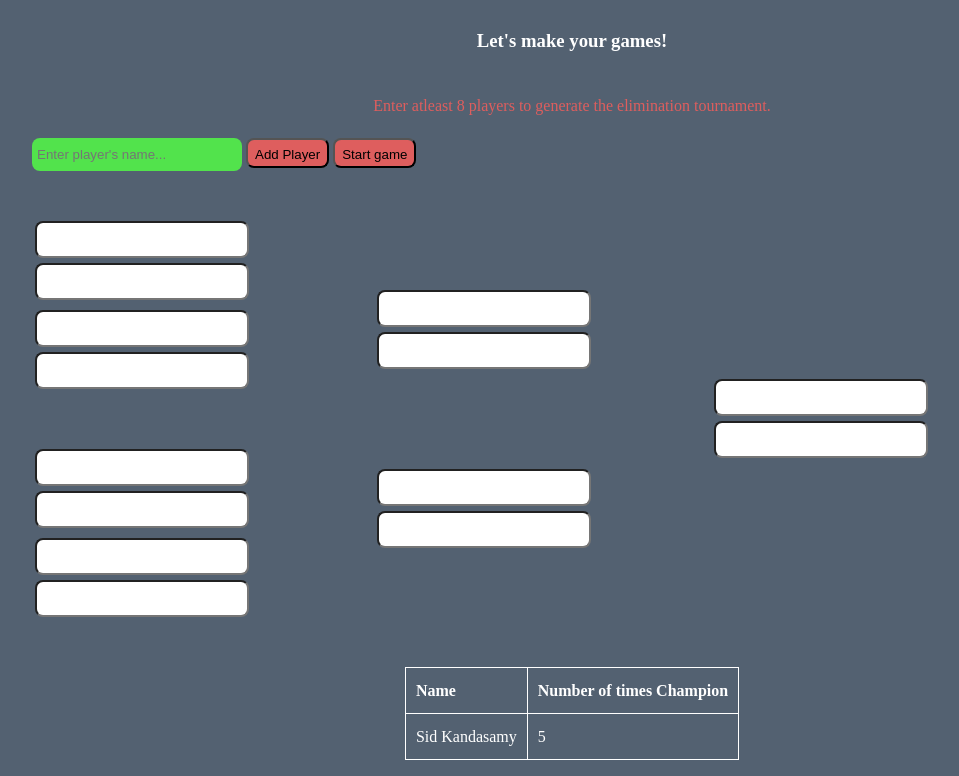
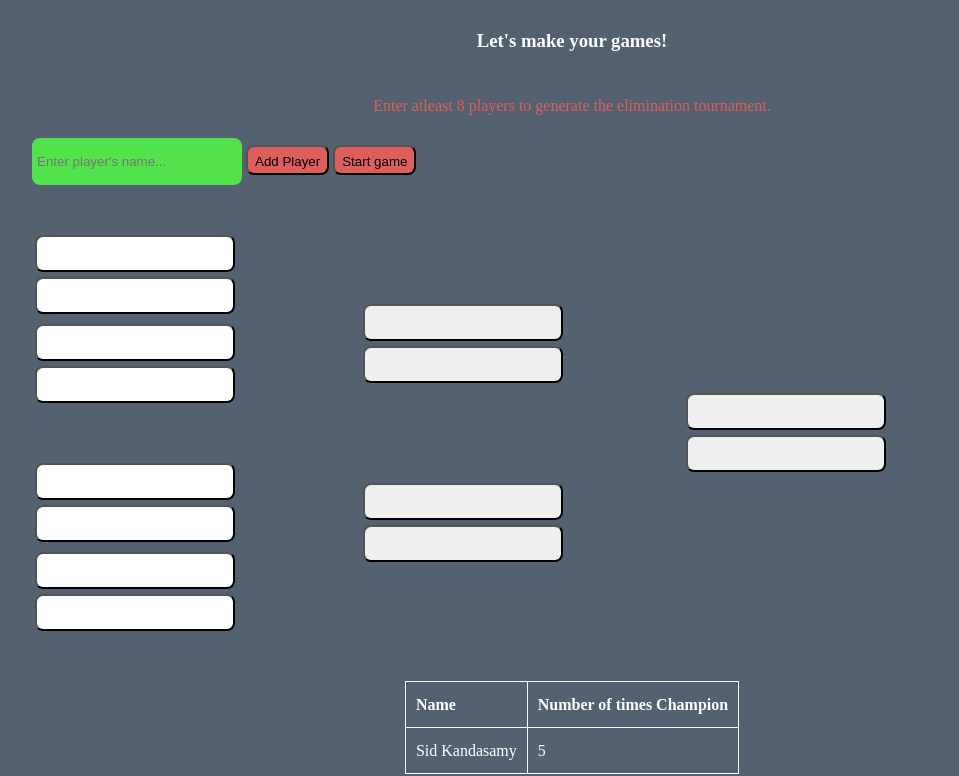
Before and after one commit to SidKandasamy/tt_tournament, a website: page index.html in a window 1280 px wide. Shown: the part 100-876 px from the top of the page, without its empty margins (68-1027 px from the left). Drawn offline with Linux system fonts and the light colour scheme.

Commit message:
many changes to css html styling

```diff
--- a/app.js
+++ b/app.js
@@ -13,6 +13,7 @@ const addPlayer = document.querySelector('#add-player');
 addPlayer.addEventListener('click', () => {
     // Get all the first round inputs and store them in a variable
     const firstRoundInputs = document.querySelectorAll('.first-round-input.available');
+
     // Store the value of the input in variable
     const inputVal = nameInput.value;
     // Get a random number based on the amount on inputs in the first round - this comes in an array (minus 1 because arrays start at 0)
@@ -23,9 +24,6 @@ addPlayer.addEventListener('click', () => {
     randInput.value = inputVal;
     // Remove avaiable class so we can't populate the same input
     randInput.classList.remove('available');
-
-
-
 });
 
 
@@ -39,33 +37,52 @@ function myFunction() {
 
 
 
-let players = [
-     {name: "", "score" : 12},
-     {name: "", "score" : 21},
-     {name: "", "score" : 21},
-     { name: "", "score" : 9},
-     { name: "", "score" : 21},
-     { name: "", "score" : 20},
-     { name: "", "score" : 17},
-     { name: "", "score" : 21},
+//  let players = [
+//      {name: "", "score" : 12},
+//      {name: "", "score" : 21},
+//      {name: "", "score" : 21},
+//      {name: "", "score" : 9},
+//      {name: "", "score" : 21},
+//      {name: "", "score" : 20},
+//      {name: "", "score" : 17},
+//      {name: "", "score" : 21},
+
+// ]
 
 
-]
+const setPlayerScore = () => {
+
+
+    let playerNames = document.getElementsByClassName("first-round-inputs").value
+
+    //setting player name for position 0 in the array
+    //  players.forEach(name, index => {
+    //     players.name = playerNames[index]
+    // });
+}
 
 const scoreAssign = document.getElementById("start-game");
 
-scoreAssign.addEventListener("click", setPlayerName)
+scoreAssign.addEventListener("click", setPlayerScore);
 
 
 
 
-//.addEventListener("click", setPlayerName)
-let setPlayerName = function setPlayerName (player) {
-    //this creates an array inside the players name
-    let playerNames = document.getElementsByClassName("first-round-inputs").value
-    //setting player name for position 0 in the array
-    players.forEach(player, index => {
-        player.name = playerNames[index]
-    });
+// use for each to go through array an assign score to each player value
+// then to manipulate the data and winner use filter to see which player has scored a value which equals to 21
 
-}
+
+// const playersFromData = () => {
+//     let players = [
+//     ];
+
+//     const inputs = document.querySelectorAll('.first-round-input.available');
+
+//     for (let i = 0; i < players.length; i++) {
+//         const player = players[i];
+
+//         inputs[i].value = player.name;
+//     }
+// }
+
+// playersFromData();
--- a/index.html
+++ b/index.html
@@ -59,7 +59,7 @@
                 </h3>
 
                 <div>
-                    <input onfocus="this.value=''" class="input" id="name-input" type="text" placeholder="Enter player's name...">
+                    <input class="input" id="name-input" type="text" placeholder="Enter player's name...">
                     <button id="add-player">Add Player</button>
                     <button id="start-game">Start game</button>
 
@@ -71,26 +71,26 @@
                 <div class="quarter">
                     <div class="first">
                         <div class="first-round">
-                            <input class="first-round-input available" type="text" name="" id="">
-                            <input class="first-round-input available" type="text" name="" id="">
+                            <input class="first-round-input available" type="button" name="" id="">
+                            <input class="first-round-input available" type="button" name="" id="">
                         </div>
 
                         <div class="first-round">
-                            <input class="first-round-input available" type="text" name="" id="">
-                            <input class="first-round-input available" type="text" name="" id="">
+                            <input class="first-round-input available" type="button" name="" id="">
+                            <input class="first-round-input available" type="button" name="" id="">
                         </div>
 
                     </div>
 
                     <div class="second">
                         <div class="first-round">
-                            <input class="first-round-input available" type="text" name="" id="">
-                            <input class="first-round-input available" type="text" name="" id="">
+                            <input class="first-round-input available" type="button" name="" id="">
+                            <input class="first-round-input available" type="button" name="" id="">
                         </div>
 
                         <div class="first-round">
-                            <input class="first-round-input available" type="text" name="" id="">
-                            <input class="first-round-input available" type="text" name="" id="">
+                            <input class="first-round-input available" type="button" name="" id="">
+                            <input class="first-round-input available" type="button" name="" id="">
                         </div>
                     </div>
 
@@ -98,20 +98,20 @@
 
                 <div class="semi">
                     <div class="semi-one">
-                        <input type="text" name="" id="">
-                        <input type="text" name="" id="">
+                        <input type="button" name="" id="">
+                        <input type="button" name="" id="">
                     </div>
 
                     <div class="semi-two">
-                        <input type="text" name="" id="">
-                        <input type="text" name="" id="">
+                        <input type="button" name="" id="">
+                        <input type="button" name="" id="">
                     </div>
                 </div>
 
                 <div class="final">
                     <div class="group">
-                        <input type="text" name="" id="">
-                        <input type="text" name="" id="">
+                        <input type="button" name="" id="">
+                        <input type="button" name="" id="">
                     </div>
                 </div>
             </div>
--- a/scss/styles.scss
+++ b/scss/styles.scss
@@ -131,7 +131,7 @@ $brightGreen: #53f348e3;
         margin-left: 73px;
         border-radius: 8px;
         width: 200px;
-        height: 23px;
+        height: 37px;
         padding: 5px;
       }
 
@@ -167,7 +167,9 @@ $brightGreen: #53f348e3;
 
 .first-round-input {
     background-color:$brightGreen;
+
 }
 .first-round-input.available {
     background-color: white;
+
 }
```
Also changed, not shown: css/styles.css.
